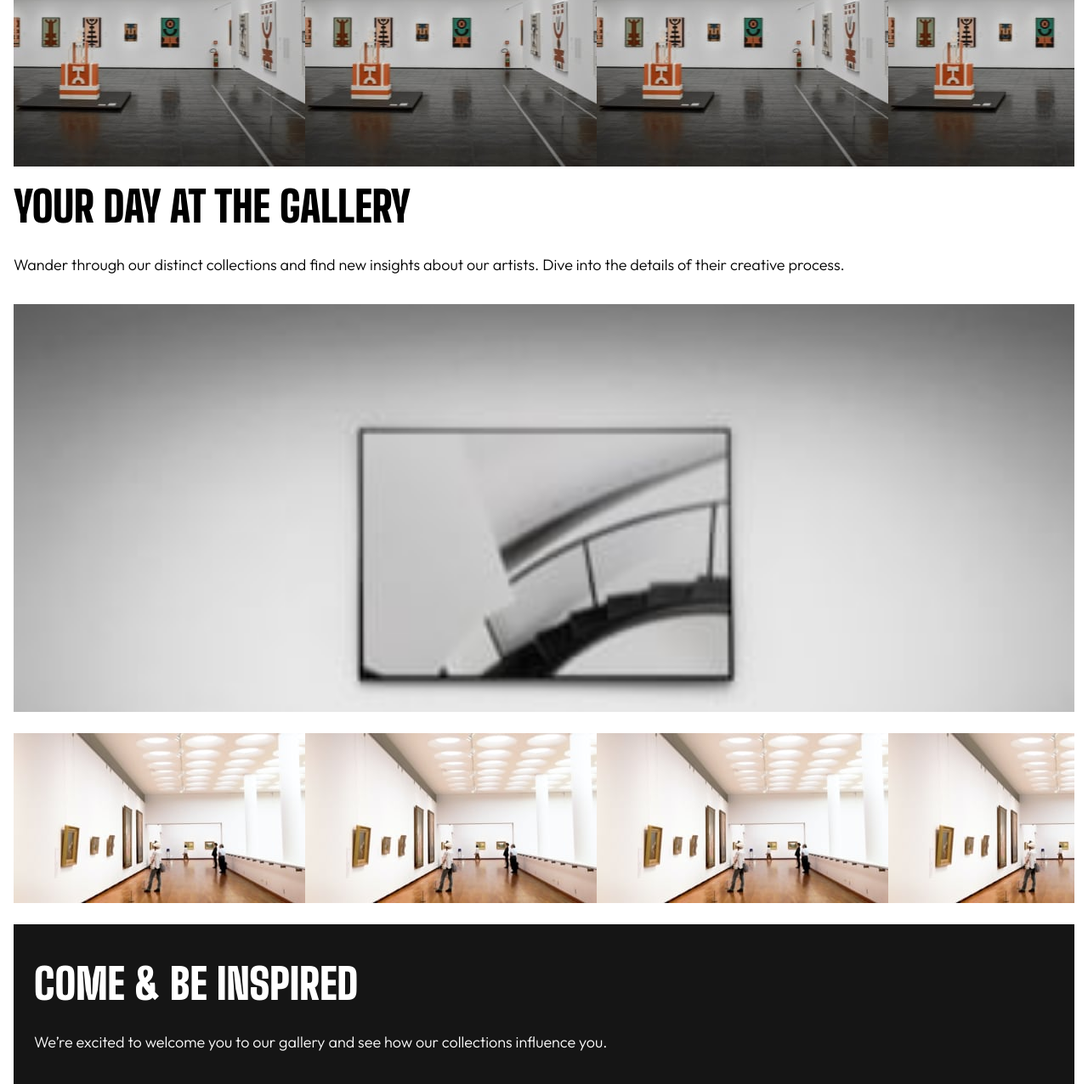
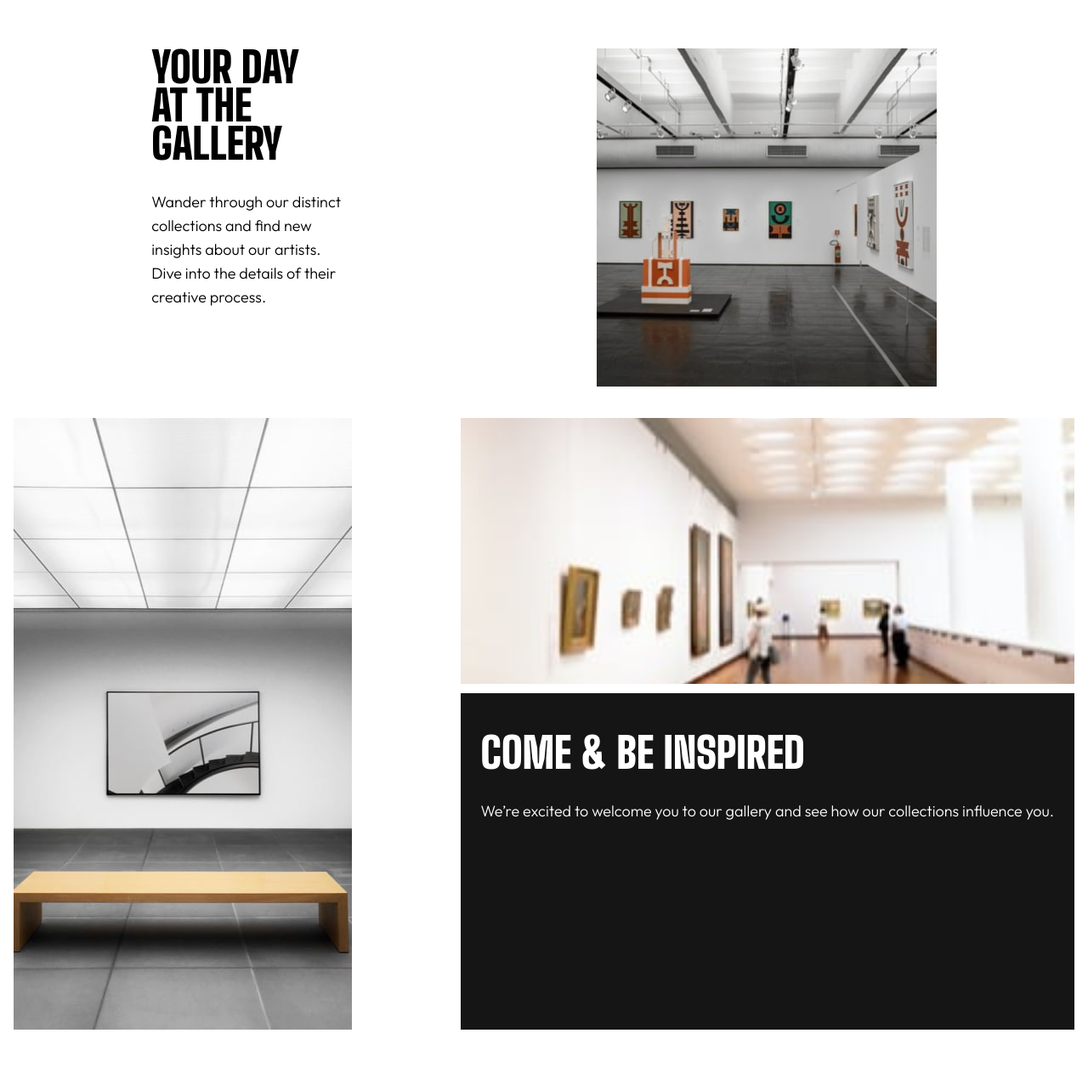
Before and after one commit to natasharamburrun/art-gallary-website, a React app in the folder my-app/: page / in a window 1280 px wide. Shown: the part 735-2011 px from the top of the page at 85% size. Built offline with nearby package versions, Linux system fonts and the light colour scheme.

Commit message:
added styling to homepage for tablet

```diff
--- a/my-app/src/component/Home.js
+++ b/my-app/src/component/Home.js
@@ -20,26 +20,32 @@ import GoToLocation from './LocationButton';
           </div>
         </div>
         <div className="homepage__content">
-          <article className='homepage__content-first'>
+          <article className="homepage__block1">
             <div className="homepage__content-image1"></div>
-            <h2 className='homepage__sub-heading'>Your day at the gallery</h2>
-            <p> Wander through our distinct collections and find new insights about
+            <div className='homepage__content-info1'>
+              <h2 className='homepage__content-sub-heading'>Your day at the gallery</h2>
+              <p className='homepage__content-text'> Wander through our distinct collections and find new insights about
                 our artists. Dive into the details of their creative process.</p>
+            </div>
+          </article>
+          <article className="homepage__block2">
             <div className="homepage__content-image2"></div>
             <div className="homepage__content-image3"></div>
-          </article>
-          <article className='homepage__content-second'>
-            <h2 className='homepage__sub-heading'>Come &amp; be inspired</h2>
-            <p> We’re excited to welcome you to our gallery and see how our collections
+            <div className='homepage__content-info2'>
+              <h2 className='homepage__content-sub-heading'>Come &amp; be inspired</h2>
+              <p className='homepage__content-text'> We’re excited to welcome you to our gallery and see how our collections
                 influence you.</p>
+            </div>
           </article>
           </div>
-        <section className="homepage__footer">
+          <footer>
+            <div className="homepage__footer">
               <h3 className='homepage__footer-heading'>Modern Art Gallery</h3>
               <p> The Modern Art Gallery is free to all visitors and open seven days a week
                 from 8am to 9pm. Find us at 99 King Street, Newport, USA.
               </p>
-      </section>
+            </div>
+          </footer>
       </section>
     )
   }
--- a/my-app/src/component/Location.js
+++ b/my-app/src/component/Location.js
@@ -20,12 +20,12 @@ const Location = () => {
           </div>
         </article>
       </div>
-      <section className="location__footer">
+      <footer className="location__footer">
         <h3 className='location__footer-heading'>Modern Art Gallery</h3>
         <p> The Modern Art Gallery is free to all visitors and open seven days a week
           from 8am to 9pm. Find us at 99 King Street, Newport, USA.
         </p>
-      </section>
+      </footer>
     </section>
   )
 }
--- a/my-app/src/styles/01-config/_breakpoints.scss
+++ b/my-app/src/styles/01-config/_breakpoints.scss
@@ -13,3 +13,7 @@ $container-max-widths: (
   'xl': 960px,
   'xxl': 1140px,
 );
+
+@mixin breakpoint($breakpoint) {
+  @media (min-width: map-get($map: $breakpoints, $key: $breakpoint)) { @content; }
+}
--- a/my-app/src/styles/04-components/_home.scss
+++ b/my-app/src/styles/04-components/_home.scss
@@ -3,11 +3,34 @@
     height: 240px;
     width: 100%;
     background-image: url("../../assets/mobile/image-hero.jpg");
+    background-position: center;
+    background-repeat: no-repeat;
+    background-size: cover;
+    position: relative;
+
+    @include breakpoint(md) {
+      height: 700px;
+      max-width: 437px;
+      background-image: url("../../assets/tablet/image-hero.jpg")
+    }
+  }
+
+  &__hero {
+    @include breakpoint(md) {
+      display: flex;
+    }
   }
 
   &__hero-banner {
     padding: 0 16px;
     margin: 32px 0;
+
+    @include breakpoint(md) {
+      position: absolute;
+      max-width: 400px;
+      top: 155px;
+      right: 15px;
+    }
   }
 
   &__hero-icon {
@@ -27,14 +50,24 @@
 
   &__content {
     padding: 0 16px;
-      margin: 120px 0;
+    margin: 80px 0;
   }
 
     &__content-image1 {
       height: 320px;
       width: 100%;
       background-image: url("../../assets/mobile/image-grid-1.jpg");
+      background-position: center;
+      background-repeat: no-repeat;
+      background-size: cover;
+      position: relative;
       margin-bottom: 25px;
+
+      @include breakpoint(md) {
+        height: 398px;
+        width: 400px;
+        background-image: url("../../assets/tablet/image-grid-1.jpg");
+      }
     }
 
     &__content-image2 {
@@ -46,19 +79,56 @@
       background-size: cover;
       position: relative;
       margin-bottom: 25px;
+
+      @include breakpoint(md) {
+        height: 720px;
+        width: 398px;
+        background-image: url("../../assets/tablet/image-grid-2.jpg");
+        grid-area: b;
+      }
     }
 
     &__content-image3 {
       height: 200px;
       width: 100%;
       background-image: url("../../assets/mobile/image-grid-3.jpg");
+      background-position: center;
+      background-repeat: no-repeat;
+      background-size: cover;
+      position: relative;
       margin-bottom: 25px;
+
+      @include breakpoint(md) {
+        height: 313px;
+        background-image: url("../../assets/tablet/image-grid-3.jpg");
+        grid-area: a;
+      }
     }
 
-    &__content-second {
+    &__block1 {
+      @include breakpoint(md) {
+        display: flex;
+        flex-direction: row-reverse;
+        justify-content: space-around;
+        padding: 12px;
+      }
+    }
+
+    &__content-info1 {
+      @include breakpoint(md) {
+        max-width: 223px;
+      }
+    }
+
+    &__content-info2 {
       background-color: $base-color-black;
       color: $base-color-white;
       padding: 48px 24px;
+
+      @include breakpoint(md) {
+        max-height: 396px;
+        grid-area: c;
+      }
     }
 
     &__footer {
@@ -66,4 +136,18 @@
       color: $base-color-white;
       padding: 48px 32px;
     }
+
+    &__block2 {
+      @include breakpoint(md) {
+        display: grid;
+        grid-gap: 12px;
+        width: 100%;
+        grid-template-areas:
+        "b b a"
+        "b b c"
+        "b b c";
+        grid-template-rows: 312px 1fr;
+        grid-template-columns: 150px 1fr;
       }
+    }
+  }
--- a/my-app/src/styles/04-components/_location.scss
+++ b/my-app/src/styles/04-components/_location.scss
@@ -1,5 +1,4 @@
 .location {
-
   &__content {
     padding: 48px 16px;
     background-color: $base-color-black;
@@ -12,13 +11,13 @@
     position: absolute;
     width: 56px;
     height: 72px;
-      z-index: 999;
+    z-index: 1002;
   }
 
   &__button {
     position: absolute;
-      right: 85px;
     z-index: 999;
+    padding-left: 72px;
   }
 
   &__svg {
```
Lines whose indentation alone changed are shown as unchanged.
